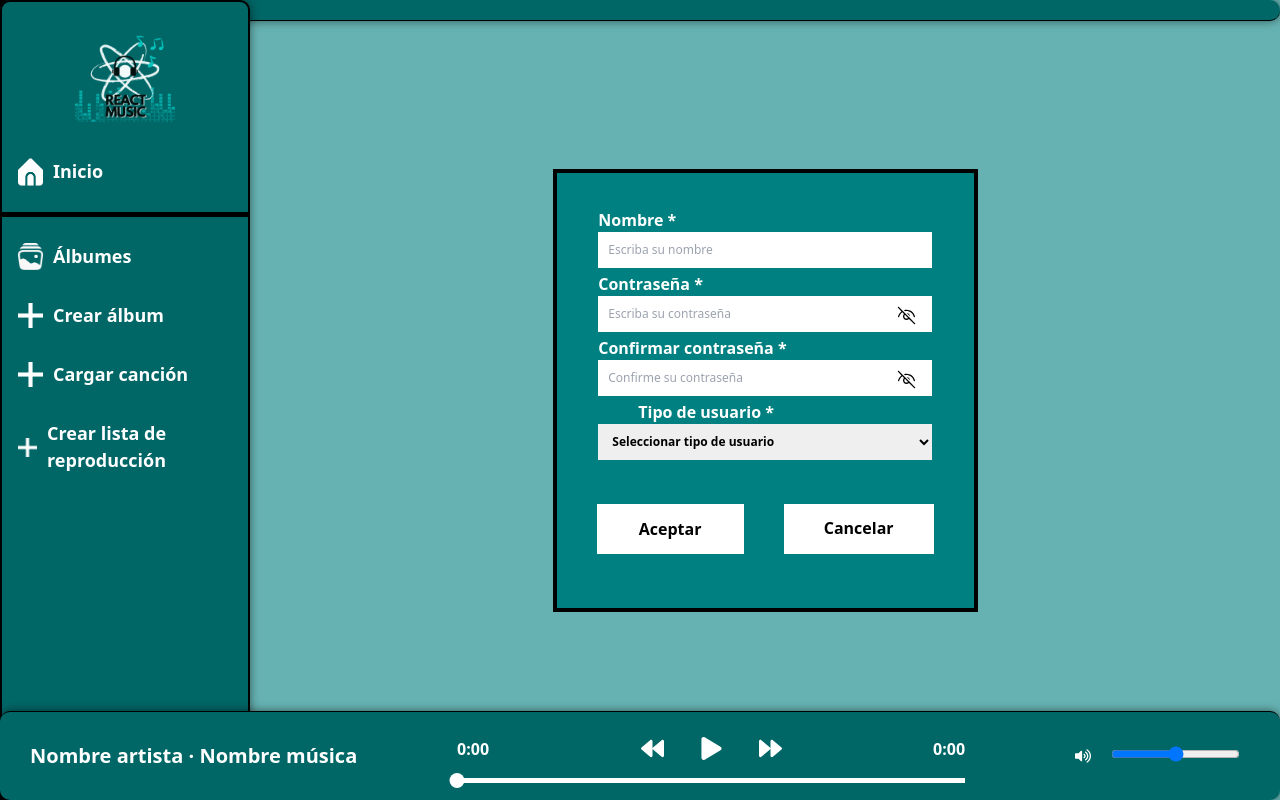
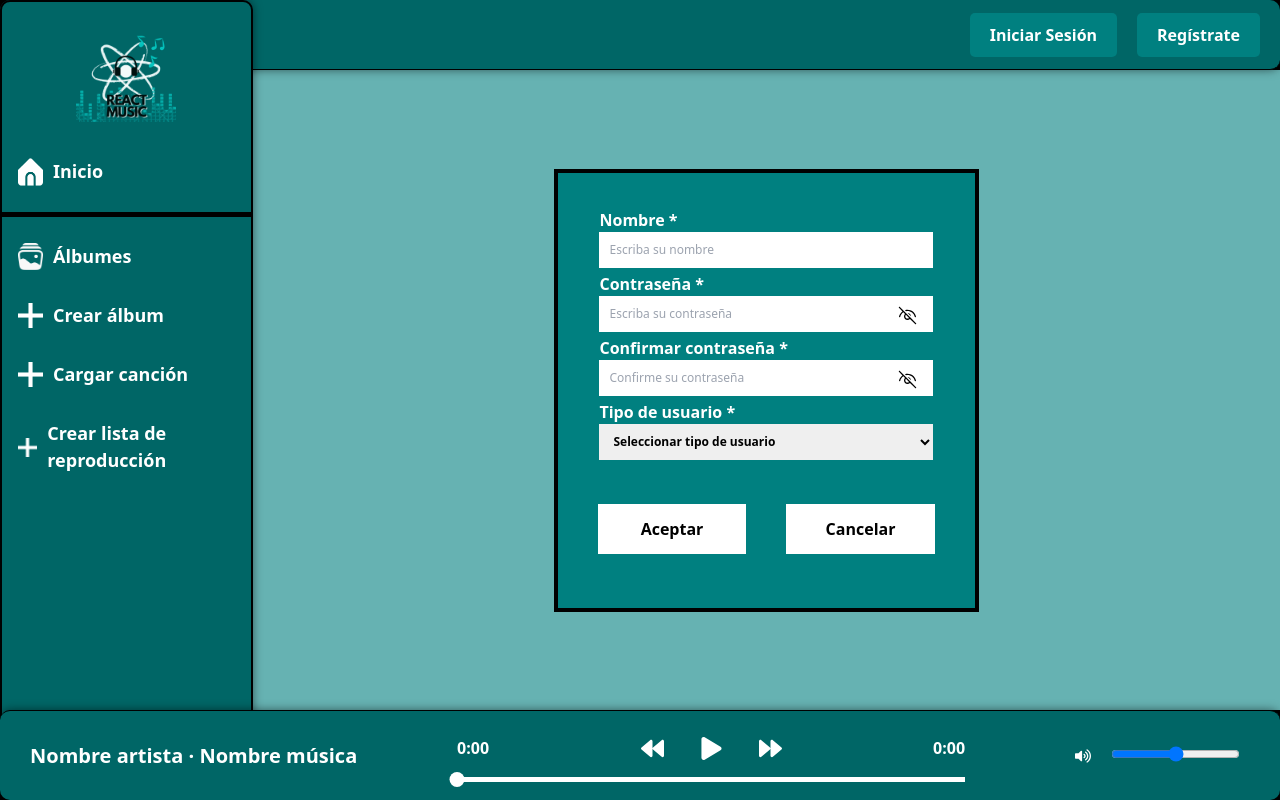
Before and after one commit to IVANCCAMA/Spotify-React, a React (Create React App) app in the folder spotify/: page /registro in a window 1280 px wide. Built offline with nearby package versions, Linux system fonts and the light colour scheme; the HTML template or start-up script is replaced by a standard one.

Commit message:
Login flotante

```diff
--- a/spotify/src/App.css
+++ b/spotify/src/App.css
@@ -20,7 +20,7 @@ body {
 
 .content {
   background: #66b2b2;
-  padding: 100px 30px 120px;
+  margin: 70px 0 90px;
   width: 100%;
   display: flex;
 }
--- a/spotify/src/App.js
+++ b/spotify/src/App.js
@@ -1,4 +1,5 @@
-import { Routes, Route } from 'react-router-dom';
+import React, { useState, useEffect } from 'react';
+import { Routes, Route, useLocation } from 'react-router-dom';
 import CrearLista from './components/crearLista';
 import AñadirCancion from './components/añadirCancion';
 import MenuLateral from './components/menuLateral';
@@ -15,13 +16,18 @@ import CrearListaReproduccion from './components/listaReproduccion';
 import IniciarSesion from "./components/iniciarsesion";
 
 function App() {
+  const [showForm, setShowForm] = useState(false);
+  const location = useLocation();
+  const isLoginRoute = location.pathname === '/iniciarsesion';
+
   return (
     <ListProvider>
       <div className="app-container">
-        <Encabeazado />
+        <Encabeazado updateShowForm={(showForm) => { setShowForm(showForm); }} />
         <div className='container-super'>
           <MenuLateral />
           <div className="content">
+            {!isLoginRoute && <IniciarSesion showForm={showForm} />}
             <Routes>
               <Route path="/" element={<Inicio />} />
               <Route path="/Albumes" element={<ListaAlbumes />} />
--- a/spotify/src/components/encabezado.css
+++ b/spotify/src/components/encabezado.css
@@ -1,14 +1,12 @@
 .header-Encabesado {
   background-color: #006666;
-  /* background-color: #008080; */
   box-shadow: 0 0 10px rgba(0, 0, 0, 0.5);
   border-bottom: 1px solid black;
   border-radius: 10px;
   width: 100%;
   display: flex;
-  justify-content: space-between;
   align-items: center;
-  padding: 10px;
+  height: 70px;
   justify-content: flex-end;
   position: fixed;
   z-index: 1;
@@ -37,3 +35,18 @@
 .menu-options a:hover {
   background-color: #dcdcdc71;
 }
+
+.btn-header {
+  background-color: #008080;
+  color: #fff;
+  border: none;
+  padding: 10px 20px;
+  border-radius: 5px;
+  cursor: pointer;
+  transition: background-color 0.3s;
+  margin-right: 20px;
+}
+
+.btn-header:hover {
+  background-color: #66b2b2;
+}
--- a/spotify/src/components/encabezado.js
+++ b/spotify/src/components/encabezado.js
@@ -1,39 +1,51 @@
-import React, { useState } from 'react';
+import React, { useState, useEffect } from 'react';
 import { Icon } from '@iconify/react';
-import { Link, useLocation } from "react-router-dom"; // Importar useLocation
+import { Link, useLocation } from "react-router-dom";
 import "./encabezado.css"
+import IniciarSesion from "./iniciarsesion";
 
-function Encabezado() {
+function Encabezado({ updateShowForm }) {
+  // recuperar el estado
+  const [isLogined, setIsLogined] = useState(false);
   const [isMenuOpen, setIsMenuOpen] = useState(false);
+  const [showForm, setShowForm] = useState(false);
+  useEffect(() => { updateShowForm(showForm); }, [showForm]);
+
+  // puede servir para controlar el direccionamiento a traves de link
   const location = useLocation();
-
-  const toggleMenu = () => {
-    setIsMenuOpen(!isMenuOpen);
-  };
-
-  const isAuthRoute = location.pathname === '/iniciarsesion' || location.pathname === '/registro';
+  const isAuthRoute = location.pathname === '/iniciarsesion'
+    || location.pathname === '/registro' || location.pathname === '/';
+  useEffect(() => { setShowForm(false); }, [location.pathname]);
 
   return (
-    <div>
-      <header className="header-Encabesado">
-        {!isAuthRoute && (
-          <>
-            <Link to="/iniciarsesion" className='boton-iniciarsesion'><strong>Iniciar Sesión</strong></Link>
-            <Link to="/registro" className='boton-registro'><strong>Regístrate</strong></Link>
-          </>
-        )}
-        {!isAuthRoute && (
-          <button onClick={toggleMenu}>
+    <div className="header-Encabesado">
+      {!isLogined ? (
+        <>
+          {isAuthRoute ? (
+            <Link to="/iniciarsesion" className='btn-header'><strong>Iniciar Sesión</strong></Link>
+          ) : (
+            <button className='btn-header'
+              onClick={() => { setShowForm(!showForm); }}>
+              <strong>Iniciar Sesión</strong>
+            </button>
+          )}
+          <Link to="/registro" className='btn-header'><strong>Regístrate</strong></Link>
+        </>
+      ) : (
+        <>
+          <button
+            onClick={() => { setIsMenuOpen(!isMenuOpen); }}>
             <Icon icon="gg:profile" color="white" width="45" height="45" />
           </button>
-        )}
-        {isMenuOpen && (
-          <div className="menu-options">
+
+          <div
+            className="menu-options"
+            style={{ display: isMenuOpen ? 'flex' : 'none' }}>
             <Link to="/perfil">Perfil</Link>
             <Link to="/">Cerrar sesión</Link>
           </div>
-        )}
-      </header>
+        </>
+      )}
     </div>
   );
 }
--- a/spotify/src/components/estilosReproductor.css
+++ b/spotify/src/components/estilosReproductor.css
@@ -5,7 +5,7 @@
   align-items: center;
   justify-content: space-between;
   padding: 5px;
-  height: 89px;
+  height: 90px;
   width: 100%;
   position: fixed;
   bottom: 0;
--- a/spotify/src/components/form.css
+++ b/spotify/src/components/form.css
@@ -1,4 +1,11 @@
 /* Formulario */
+.form-contend {
+    position: fixed;
+    z-index: 1;
+    width: calc(100% - 250px);
+    height: calc(100% - 160px);
+}
+
 .modal-form {
     width: 100%;
     max-width: 425px;
@@ -10,9 +17,10 @@
     align-items: center;
     position: relative;
     margin: auto;
+    z-index: 0;
 }
 
-.form-title{
+.form-title {
     font-weight: bold;
     font-family: var(--fuente-1);
     font-size: 24px;
@@ -58,10 +66,6 @@
     padding: 0 10px;
 }
 
-.elemento {
-    margin-left: 40px;
-}
-
 .input-box select {
     font-weight: bold;
 }
@@ -73,8 +77,8 @@
 
 .campo-cargar-cancion {
     display: flex;
-    flex-direction: column; /* Cambiado a columna para colocar título encima del campo */
-    align-items: center; /* Alinear elementos a la izquierda */
+    flex-direction: column;
+    align-items: center;
     text-align: center;
 }
 
@@ -93,7 +97,6 @@
     display: flex;
     justify-content: center;
     margin-top: 0px;
-
 }
 
 /* Estilo de validación */
@@ -152,15 +155,23 @@
     gap: 40px;
 }
 
+.custom-link,
 .btn-box button {
     width: 150px;
-    height:  50px;
+    height: 50px;
     background: #FFFFFF;
     outline: none;
     cursor: pointer;
     font-size: 16px;
     color: #000000;
     font-weight: bold;
+}
+
+.custom-link {
+    text-decoration: none;
+    display: flex;
+    justify-content: center;
+    align-items: center;
 }
 
 /* Botón de subir */
@@ -192,21 +203,5 @@
 }
 
 #selectList {
-    color: #000; /* Cambia el color del texto a negro (o el color que desees) */
+    color: #000;
 }
-
-/* estilos.css */
-.custom-link {
-    /* Estilos de fondo, color y padding */
-    width: 150px;
-    height: 50px;
-    background: #FFFFFF;
-    outline: none;
-    cursor: pointer;
-    font-size: 16px;
-    color: #000000;
-    font-weight: bold;
-    padding: 12px 40px;
-    text-decoration: none;
-    text-align: center; /* Alinea el texto al centro */
-}
--- a/spotify/src/components/iniciarsesion.js
+++ b/spotify/src/components/iniciarsesion.js
@@ -1,14 +1,22 @@
-import React, { useState } from 'react';
+import React, { useState, useEffect } from 'react';
 import { VscEye, VscEyeClosed } from "react-icons/vsc";
-import { Link } from "react-router-dom";
+import { Link, useLocation } from "react-router-dom";
 import './form.css'
-//import Alerta from './alerta';
 
-function IniciarSesion() {
+function IniciarSesion({ showForm = true }) {
   const [botonHabilitado] = useState(true);
   const [passwordVisible, setPasswordVisible] = useState(false);
+  const [btnCancel, setBtnCancel] = useState(false);
+
+  const location = useLocation();
+  const isLoginRoute = location.pathname === '/iniciarsesion';
+  const dynamicStyle = {
+    display: showForm !== btnCancel ? 'flex' : 'none',
+    background: isLoginRoute ? '' : 'rgba(128, 128, 128, 0.5)'
+  };
 
   return (
+    <div className='form-contend' style={dynamicStyle}>
       <div className="modal-form">
         <form className="modal-box" id="form">
           <div className="inter-modal">
@@ -53,12 +61,23 @@ function IniciarSesion() {
             <div className="campo">
               <div className="btn-box">
                 <button type="submit" className="btn-next" disabled={!botonHabilitado}>Aceptar</button>
+
+                {isLoginRoute ? (
                   <Link to="/" className="custom-link">Cancelar</Link>
+                ) : (
+                  <button
+                    type="button"
+                    className="btn-next"
+                    onClick={() => { setBtnCancel(!btnCancel) }}>
+                    Cancelar
+                  </button>
+                )}
               </div>
             </div>
           </div>
         </form>
       </div>
+    </div>
   );
 };
 
--- a/spotify/src/components/inicioHome.css
+++ b/spotify/src/components/inicioHome.css
@@ -1,46 +1,14 @@
-
-/* Estilos para el contenedor de la imagen */
 .contenedor-imagen {
   position: relative;
-    width: 100%; /* Asegúrate de que el contenedor ocupe todo el ancho disponible */
-    height: 100%; /* Asegúrate de que el contenedor ocupe toda la altura visible de la ventana */
-    display: flex;
-    justify-content: center; /* Centra horizontalmente */
-    align-items: center; /* Centra verticalmente */
-  }
+  width: 100%;
+  height: 100%;
+  display: flex;
+  justify-content: center;
+  align-items: center;
+}
 
 .contenedor-imagen {
   display: flex;
   justify-content: center;
   align-items: center;
 }
-
-.boton-registro {
-  background-color: #008080;
-  color: #fff;
-  border: none;
-  padding: 10px 20px;
-  border-radius: 5px;
-  cursor: pointer;
-  transition: background-color 0.3s;
-  margin-right: 20px;
-}
-
-.boton-registro:hover {
-  background-color: #66b2b2;
-}
-
-.boton-iniciarsesion {
-  background-color: #008080;
-  color: #fff;
-  border: none;
-  padding: 10px 20px;
-  border-radius: 5px;
-  cursor: pointer;
-  margin-right: 20px;
-  transition: background-color 0.3s;
-}
-
-.boton-iniciarsesion:hover {
-  background-color: #66b2b2;
-}
--- a/spotify/src/components/listaAlbunes.css
+++ b/spotify/src/components/listaAlbunes.css
@@ -6,6 +6,7 @@
   gap: 2em;
   height: fit-content;
   width: 100%;
+  margin: 30px;
 }
 
 .albumes-details {
--- a/spotify/src/components/registro.js
+++ b/spotify/src/components/registro.js
@@ -211,7 +211,6 @@ function Registro() {
     confirmPasswordInput.classList.toggle('active', confirmPasswordInput.value !== password || !isPasswordValid);
   }
 
-
   return (
     <div className="modal-form">
       <form className="modal-box" id="form" onSubmit={validarForm}>
@@ -242,6 +241,8 @@ function Registro() {
                 id="password"
                 name="password"
                 placeholder="Escriba su contraseña"
+                minLength={8}
+                maxLength={40}
                 onChange={handlePassword}
                 onFocus={(e) => { e.target.nextElementSibling.style.display = 'block'; }}
                 onBlur={(e) => { e.target.nextElementSibling.style.display = 'none'; }}
@@ -271,6 +272,8 @@ function Registro() {
                 id="passwordConfirm"
                 name="passwordConfirm"
                 placeholder="Confirme su contraseña"
+                minLength={8}
+                maxLength={40}
                 onChange={(e) => {
                   const passwordInput = document.getElementById('password');
                   //Editeo
@@ -290,7 +293,7 @@ function Registro() {
 
           <div className="campo">
             <div className="input-box">
-              <label className="elemento" htmlFor="userType">Tipo de usuario *</label>
+              <label htmlFor="userType">Tipo de usuario *</label>
               <select name="userType" id='userType' defaultValue={'default'} required>
                 <option disabled hidden value='default'>Seleccionar tipo de usuario</option>
                 {userTypes.map((userType) => (
```
Lines whose indentation alone changed are shown as unchanged.
